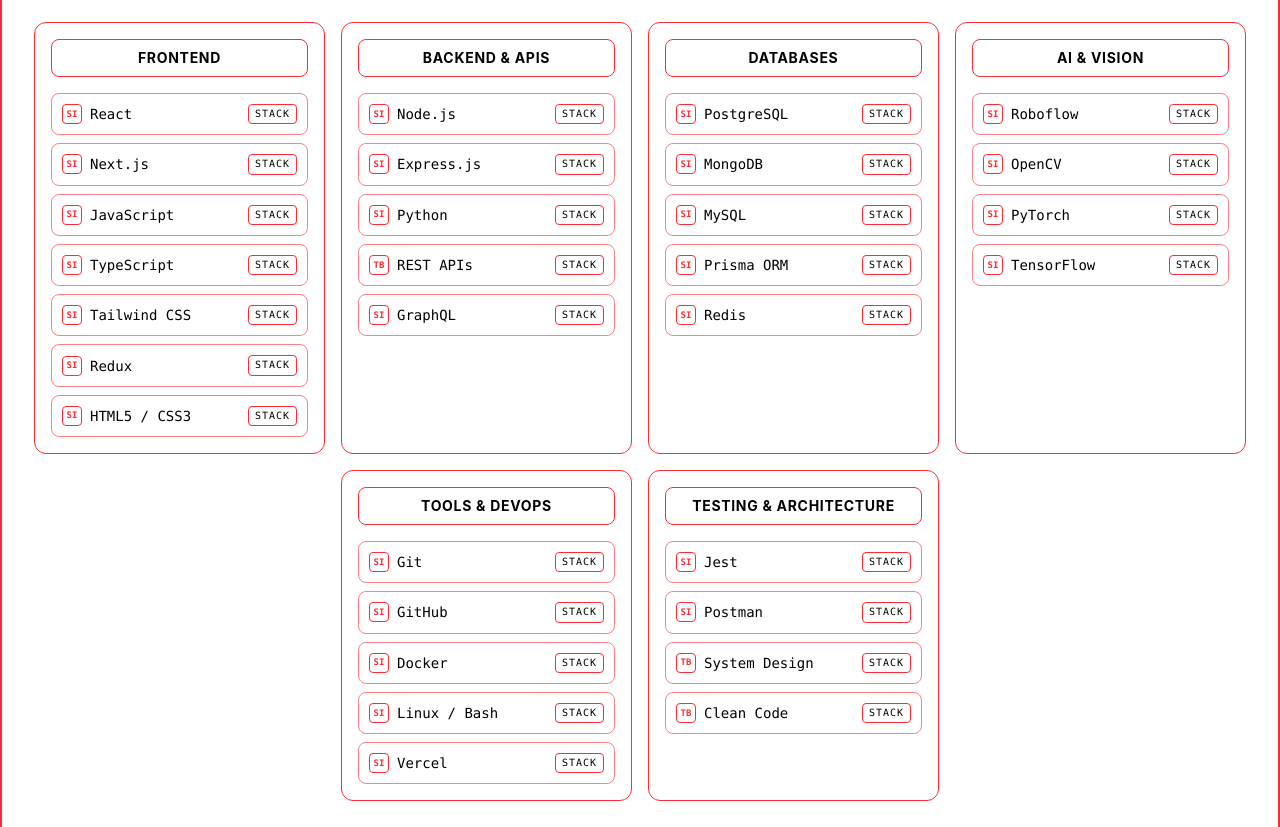
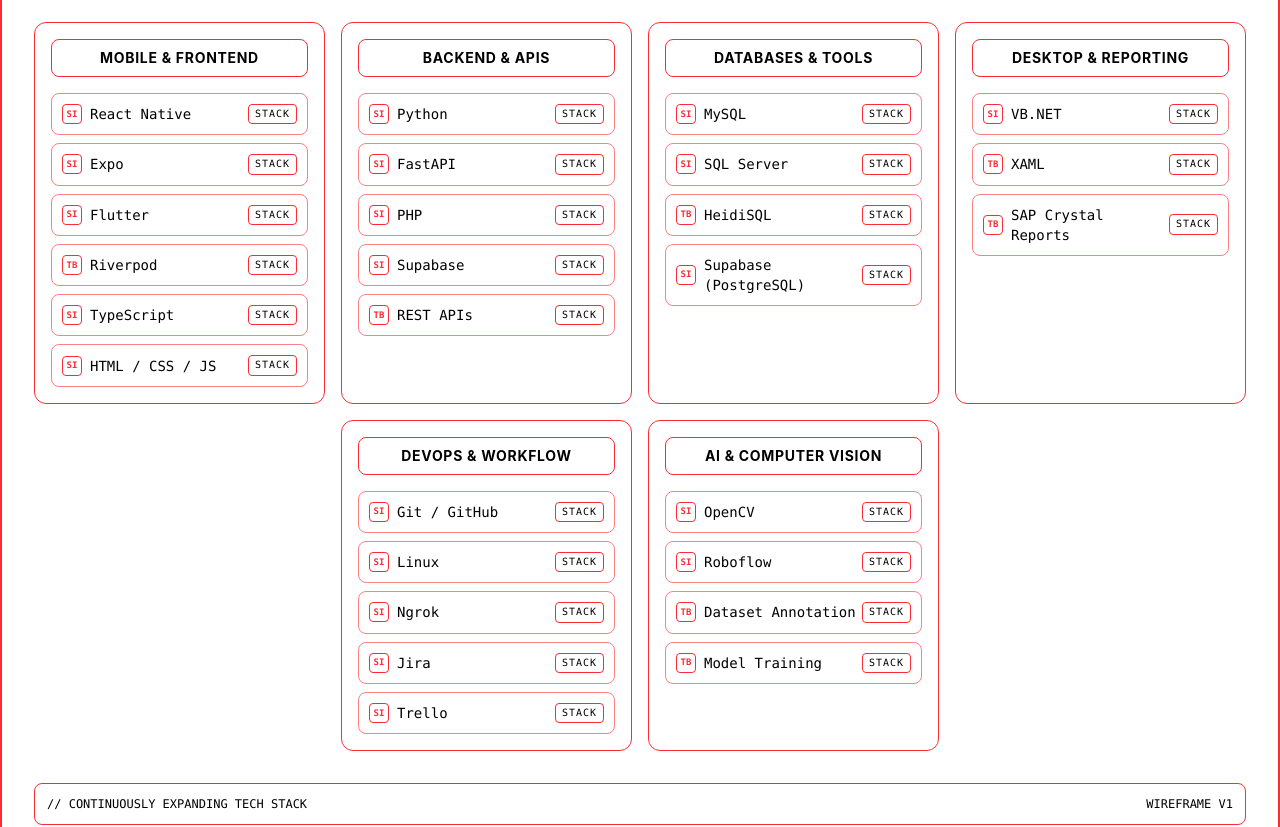
Before and after one commit to viloria-clarkjustine/my-portfolio, a React (Vite) app: page / in a window 1280 px wide. Shown: the part 956-1783 px from the top of the page. Built offline with nearby package versions, Linux system fonts and the light colour scheme.

Commit message:
Added real data on skills

```diff
--- a/src/data/skillsData.js
+++ b/src/data/skillsData.js
@@ -1,70 +1,71 @@
 /**
  * Skills Data
  *
- * `icon` maps directly to standard icon component names from `react-icons`:
- * - Simple Icons (`react-icons/si`): e.g., SiReact, SiDocker, SiRoboflow, etc.
- * - FontAwesome / Tabler / Lucide (`react-icons/tb`, `react-icons/fa6`): for conceptual engineering skills
+ * Categorized technical domains based on actual skill set:
+ * - Mobile & Frontend
+ * - Backend & APIs
+ * - Databases & Database Tools
+ * - Desktop & Reporting
+ * - DevOps, Tools & Infrastructure
+ * - AI & Computer Vision
  */
 
 export const skillCategories = [
   {
-    title: "FRONTEND",
+    title: "MOBILE & FRONTEND",
     skills: [
-      { name: "React", icon: "SiReact" },
-      { name: "Next.js", icon: "SiNextdotjs" },
-      { name: "JavaScript", icon: "SiJavascript" },
+      { name: "React Native", icon: "SiReact" },
+      { name: "Expo", icon: "SiExpo" },
+      { name: "Flutter", icon: "SiFlutter" },
+      { name: "Riverpod", icon: "TbCircleDot" },
       { name: "TypeScript", icon: "SiTypescript" },
-      { name: "Tailwind CSS", icon: "SiTailwindcss" },
-      { name: "Redux", icon: "SiRedux" },
-      { name: "HTML5 / CSS3", icon: "SiHtml5" },
+      { name: "HTML / CSS / JS", icon: "SiJavascript" },
     ],
   },
   {
     title: "BACKEND & APIS",
     skills: [
-      { name: "Node.js", icon: "SiNodedotjs" },
-      { name: "Express.js", icon: "SiExpress" },
       { name: "Python", icon: "SiPython" },
+      { name: "FastAPI", icon: "SiFastapi" },
+      { name: "PHP", icon: "SiPhp" },
+      { name: "Supabase", icon: "SiSupabase" },
       { name: "REST APIs", icon: "TbApi" },
-      { name: "GraphQL", icon: "SiGraphql" },
     ],
   },
   {
-    title: "DATABASES",
+    title: "DATABASES & TOOLS",
     skills: [
-      { name: "PostgreSQL", icon: "SiPostgresql" },
-      { name: "MongoDB", icon: "SiMongodb" },
       { name: "MySQL", icon: "SiMysql" },
-      { name: "Prisma ORM", icon: "SiPrisma" },
-      { name: "Redis", icon: "SiRedis" },
+      { name: "SQL Server", icon: "SiMicrosoftsqlserver" },
+      { name: "HeidiSQL", icon: "TbDatabase" },
+      { name: "Supabase (PostgreSQL)", icon: "SiPostgresql" },
     ],
   },
   {
-    title: "AI & VISION",
+    title: "DESKTOP & REPORTING",
     skills: [
-      { name: "Roboflow", icon: "SiRoboflow" },
-      { name: "OpenCV", icon: "SiOpencv" },
-      { name: "PyTorch", icon: "SiPytorch" },
-      { name: "TensorFlow", icon: "SiTensorflow" },
+      { name: "VB.NET", icon: "SiDotnet" },
+      { name: "XAML", icon: "TbLayoutDashboard" },
+      { name: "SAP Crystal Reports", icon: "TbFileReport" },
     ],
   },
   {
-    title: "TOOLS & DEVOPS",
+    title: "DEVOPS & WORKFLOW",
     skills: [
-      { name: "Git", icon: "SiGit" },
-      { name: "GitHub", icon: "SiGithub" },
-      { name: "Docker", icon: "SiDocker" },
-      { name: "Linux / Bash", icon: "SiLinux" },
-      { name: "Vercel", icon: "SiVercel" },
+      { name: "Git / GitHub", icon: "SiGithub" },
+      { name: "Linux", icon: "SiLinux" },
+      { name: "Ngrok", icon: "SiNgrok" },
+      { name: "Jira", icon: "SiJira" },
+      { name: "Trello", icon: "SiTrello" },
     ],
   },
   {
-    title: "TESTING & ARCHITECTURE",
+    title: "AI & COMPUTER VISION",
     skills: [
-      { name: "Jest", icon: "SiJest" },
-      { name: "Postman", icon: "SiPostman" },
-      { name: "System Design", icon: "TbHierarchy2" },
-      { name: "Clean Code", icon: "TbCodeCircle2" },
+      { name: "OpenCV", icon: "SiOpencv" },
+      { name: "Roboflow", icon: "SiRoboflow" },
+      { name: "Dataset Annotation", icon: "TbTag" },
+      { name: "Model Training", icon: "TbBrain" },
     ],
   },
 ];
```
